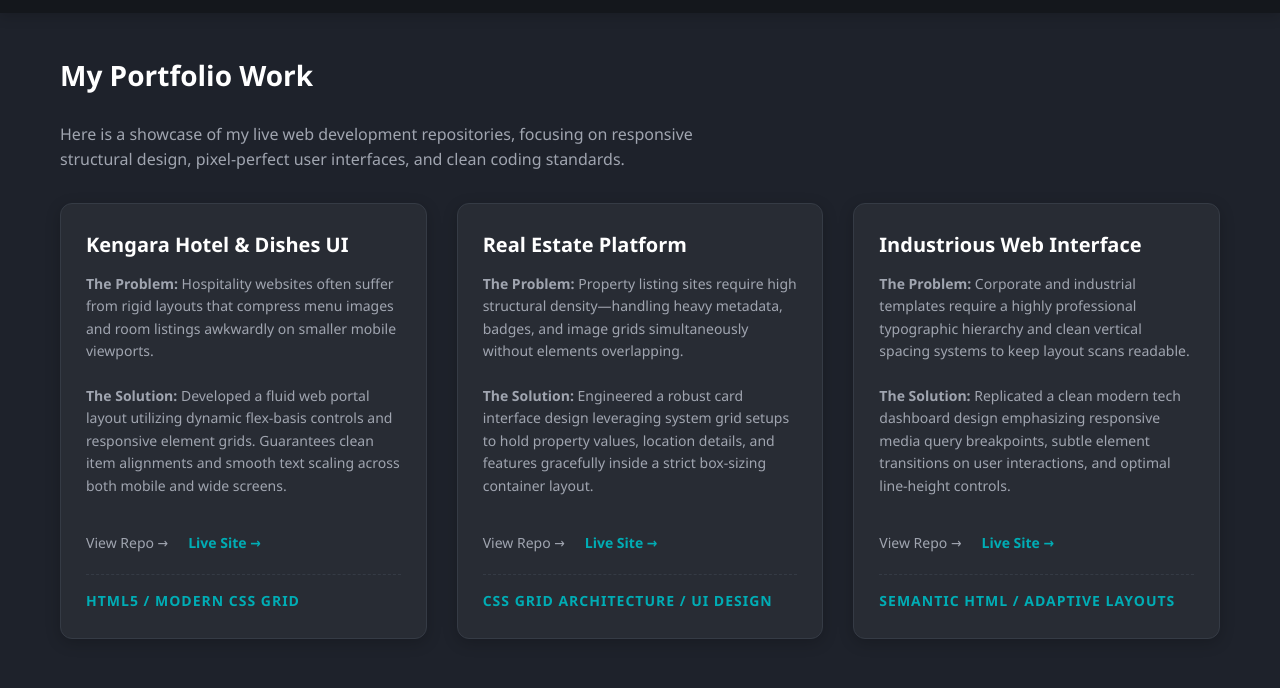
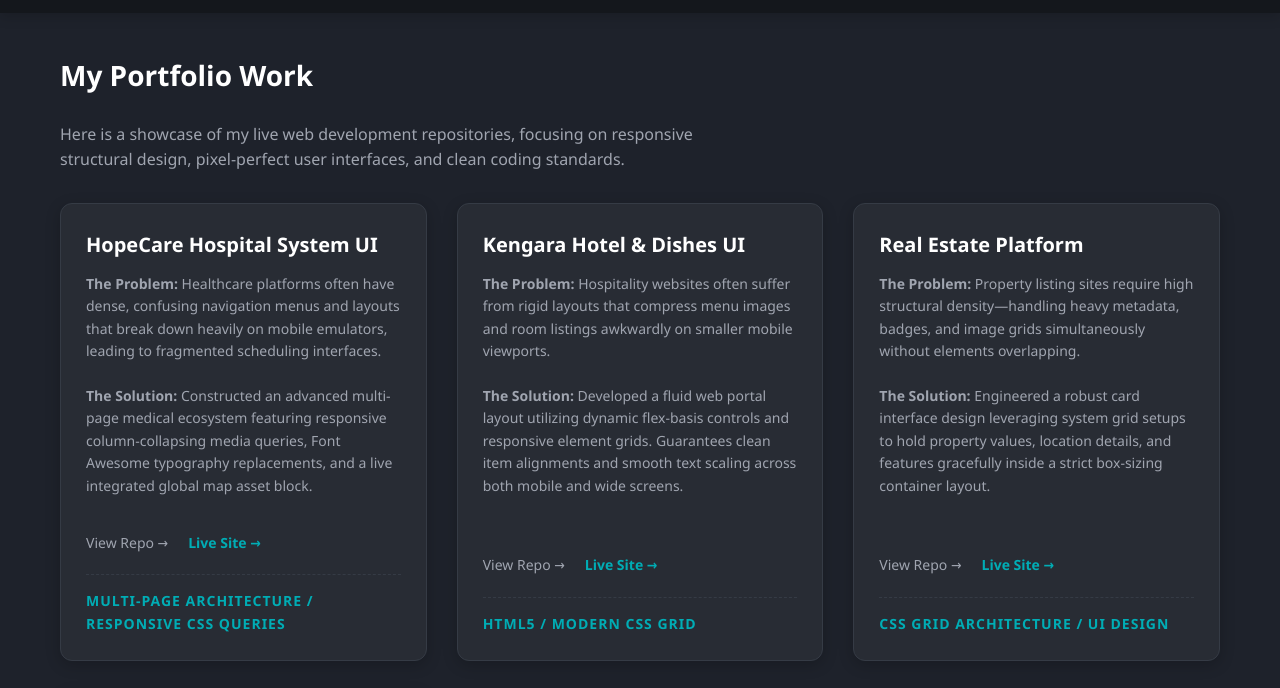
Before and after one commit to Kengaraa/Portfolio, a plain HTML site: page projects.html in a window 1280 px wide. Shown: the part 57-745 px from the top of the page. Drawn offline with Linux system fonts and the light colour scheme.

Commit message:
Added HopeCare Hospital project card to portfolio

```diff
--- a/projects.html
+++ b/projects.html
@@ -30,6 +30,21 @@
             </p>
 
             <div class="projects-grid">
+
+                <div class="project-card">
+                    <div class="card-info">
+                        <h3 class="project-title">HopeCare Hospital System UI</h3>
+                        <p class="project-desc">
+                            <strong>The Problem:</strong> Healthcare platforms often have dense, confusing navigation menus and layouts that break down heavily on mobile emulators, leading to fragmented scheduling interfaces. <br><br>
+                            <strong>The Solution:</strong> Constructed an advanced multi-page medical ecosystem featuring responsive column-collapsing media queries, Font Awesome typography replacements, and a live integrated global map asset block.
+                        </p>
+                        <div style="margin-top: 15px; margin-bottom: 20px; display: flex; gap: 20px;">
+                            <a href="https://github.com/Kengaraa/HOSPITAL" target="_blank" style="color: #a0a5b0; text-decoration: none; font-size: 14px; font-weight: 500;">View Repo &rarr;</a>
+                            <a href="https://kengaraa.github.io/HOSPITAL/" target="_blank" style="color: #00adb5; text-decoration: none; font-weight: 600; font-size: 14px;">Live Site &rarr;</a>
+                        </div>
+                        <span class="project-tech">Multi-Page Architecture / Responsive CSS Queries</span>
+                    </div>
+                </div>
 
                 <div class="project-card">
                     <div class="card-info">
```
